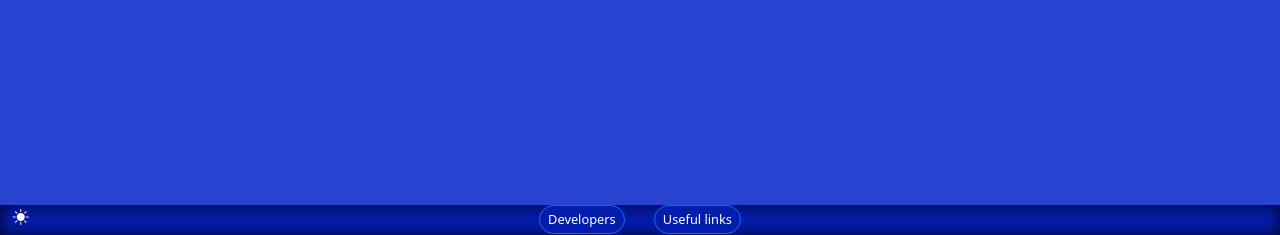
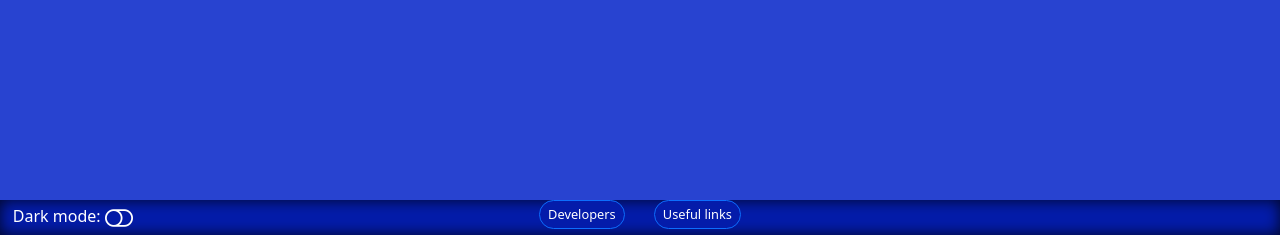
Before and after one commit to kappino/ParthenoAnswer, a Flask app: page / in a window 1280 px wide. Shown: the part 565-800 px from the top of the page. Run offline with Flask 2, Linux system fonts and the light colour scheme; data that the repository does not hold is empty; some libraries are stand-ins or nearby versions.

Commit message:
modified:   static/script.js 	modified:   static/styles.css 	modified:   templates/base.html

```diff
--- a/static/script.js
+++ b/static/script.js
@@ -2,8 +2,8 @@ const toggle =  document.getElementById('toggleDark');
 const body = document.querySelector('body');
 
 toggle.addEventListener('click', function(){
-    this.classList.toggle('bi-moon');
-    if(this.classList.toggle('bi-brightness-high-fill')){
+    this.classList.toggle('bi-toggle-on');
+    if(this.classList.toggle('bi-toggle-off')){
         body.style.background = "rgb(40, 67, 208)";
         body.style.color = 'black';
         body.style.transition = '1s';
--- a/static/styles.css
+++ b/static/styles.css
@@ -7,13 +7,19 @@
 body {
     background-color: rgb(40, 67, 208);
 }
-
+#footer_txt{
+	color: white;
+	position: absolute;
+	left: 1%;
+}
 /* */
 #toggleDark{
 	color: white;
 	cursor: pointer;
 	position: absolute;
-	left: 1%;
+	left: 105px;
+	font-size: 28px;
+	top: -10%;
 }
 #logo {
 	width: 300px;
@@ -62,10 +68,11 @@ input{
 	position: fixed;
 	left: 0px;
 	bottom: 0px;
-	height: 30px;
+	height: 35px;
 	width: 100%;
 	box-shadow: 0 0 15px 0 rgba(0,0,0,.8) inset;
 }
+
 #menu {
 	border-top-left-radius:18px;
 	border-top-right-radius:18px;
--- a/templates/base.html
+++ b/templates/base.html
@@ -48,7 +48,7 @@
 
 
     </div> <!--wrapper-->
-            <div id="footer" action=ìì> <i class="bi bi-brightness-high-fill" id="toggleDark"></i> <a href="{{ url_for('developers') }}"><input type="button" class="btn btn-sm btn-primary" value="Developers" action=ìì></a> &nbsp &nbsp &nbsp<a href="{{ url_for('link') }}"> <input type="button" class="btn btn-sm btn-primary" value="Useful links"></a>
+            <div id="footer" action=ìì><text style="top: 10%;" id="footer_txt">Dark mode:</text> <i class="bi bi-toggle-off" id="toggleDark"></i> <a href="{{ url_for('developers') }}"><input type="button" class="btn btn-sm btn-primary" value="Developers" action=ìì></a> &nbsp &nbsp &nbsp<a href="{{ url_for('link') }}"> <input type="button" class="btn btn-sm btn-primary" value="Useful links"></a>
     </div>
  </body>
  </html>
```
